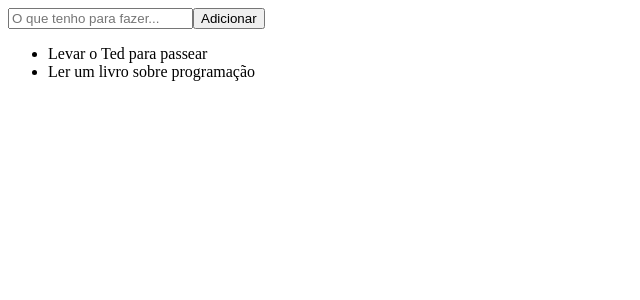
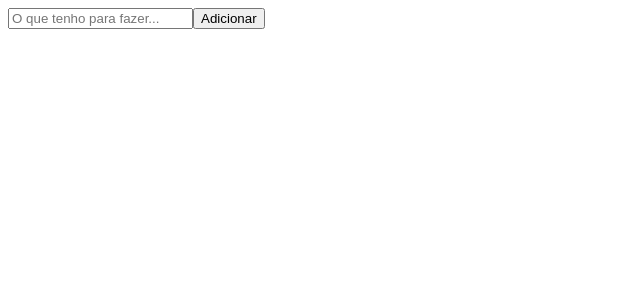
Before and after one commit to thiago-weslley/Todo-List, a React (Vite) app: page / in a window 1280 px wide. Shown: the top 300 px of the page, without its empty margins (0-640 px from the left). Built offline with nearby package versions, Linux system fonts and the light colour scheme.

Commit message:
feat: Cria função para criação de tasks

```diff
--- a/src/App.jsx
+++ b/src/App.jsx
@@ -1,15 +1,22 @@
+import { useState, useRef } from "react";
 import { v4 as uuidv4 } from "uuid";
 
 const App = () => {
-  const list = [
-    { id: uuidv4(), task: "Levar o Ted para passear" },
-    { id: uuidv4(), task: "Ler um livro sobre programação" },
-  ];
+  const [list, setList] = useState([]);
+  const taskValue = useRef();
+
+  const addTask = () => {
+    if (taskValue.current.value.trim() === "") {
+      return;
+    }
+
+    setList([...list, { id: uuidv4(), task: taskValue.current.value}]);
+  };
 
   return (
     <div>
-      <input placeholder="O que tenho para fazer..." />
-      <button>Adicionar</button>
+      <input ref={taskValue} placeholder="O que tenho para fazer..." />
+      <button onClick={addTask}>Adicionar</button>
 
       <ul>
         {list.map((item) => (
```
